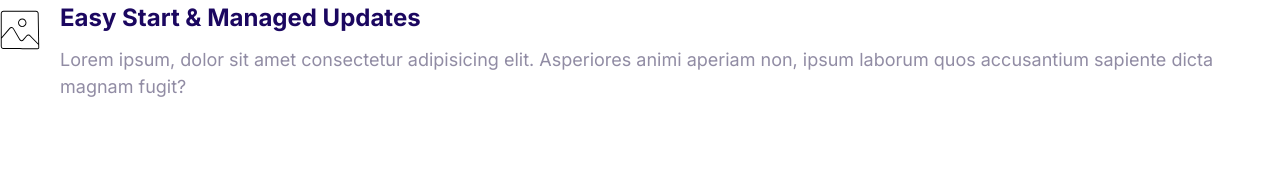
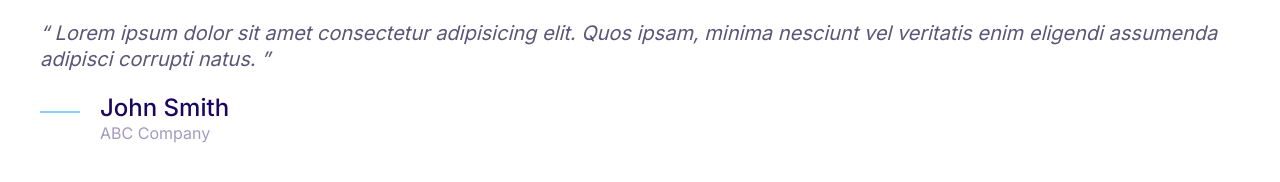
Before and after one commit to Karla-Abad/Moshify, a plain HTML site: page index.html in a window 1280 px wide. Drawn offline with Linux system fonts and the light colour scheme.

Commit message:
Built quotes component
Built quotes component

```diff
--- a/css/styles.css
+++ b/css/styles.css
@@ -6,6 +6,7 @@
   --color-accent: #ff3400;
   --color-headings: #1b0760;
   --color-body: #918ca4;
+  --color-body-darker: #5c5577;
   --color-border: #ccc;
   --border-radius: 30px;
 }
@@ -394,3 +395,53 @@ a {
 .media__image {
   margin-top: 1rem;
 }
+
+/* Quotes */
+
+.quote {
+  font-size: 3rem;
+  font-style: italic;
+  color: var(--color-body-darker);
+  line-height: 1.3;
+}
+
+.quote__text::before {
+  content: open-quote;
+}
+
+.quote__text::after {
+  content: close-quote;
+}
+
+.quote__author {
+  font-size: 3rem;
+  font-weight: 500;
+  font-style: normal;
+  margin-bottom: 0;
+}
+
+.quote__organization {
+  color: var(--color-headings);
+  opacity: 0.4;
+  font-size: 2rem;
+  font-style: normal;
+}
+
+.quote__line {
+  position: relative;
+  bottom: 10px;
+}
+
+@media screen and (min-width: 1024px) {
+  .quote {
+    font-size: 2rem;
+  }
+
+  .quote__author {
+    font-size: 2.4rem;
+  }
+
+  .quote__organization {
+    font-size: 1.6rem;
+  }
+}
--- a/index.html
+++ b/index.html
@@ -8,27 +8,32 @@
     <link rel="preconnect" href="https://fonts.googleapis.com" />
     <link rel="preconnect" href="https://fonts.gstatic.com" crossorigin />
     <link
-      href="https://fonts.googleapis.com/css2?family=Inter:wght@400;600;700&display=swap"
+      href="https://fonts.googleapis.com/css2?family=Inter:wght@400;500;600;700&display=swap"
       rel="stylesheet"
     />
     <link rel="stylesheet" href="css/normalize.css" />
     <link rel="stylesheet" href="css/styles.css" />
   </head>
   <body>
+    <blockquote class="quote">
+      <p class="quote__text">
+        Lorem ipsum dolor sit amet consectetur adipisicing elit. Quos ipsam,
+        minima nesciunt vel veritatis enim eligendi assumenda adipisci corrupti
+        natus.
+      </p>
+      <footer>
         <div class="media">
           <div class="media__image">
-        <svg class="icon icon--secondary">
-          <use xlink:href="images/sprite.svg#snap"></use>
+            <svg class="icon icon--secondary quote__line">
+              <use xlink:href="images/sprite.svg#line"></use>
             </svg>
           </div>
           <div class="media__body">
-        <h3 class="media__title">Easy Start & Managed Updates</h3>
-        <p>
-          Lorem ipsum, dolor sit amet consectetur adipisicing elit. Asperiores
-          animi aperiam non, ipsum laborum quos accusantium sapiente dicta
-          magnam fugit?
-        </p>
+            <h3 class="media__title quote__author">John Smith</h3>
+            <p class="quote__organization">ABC Company</p>
           </div>
         </div>
+      </footer>
+    </blockquote>
   </body>
 </html>
```
Also changed, not shown: components/quotes.html (added, +19 -0 lines). Lines whose indentation alone changed are shown as unchanged.
